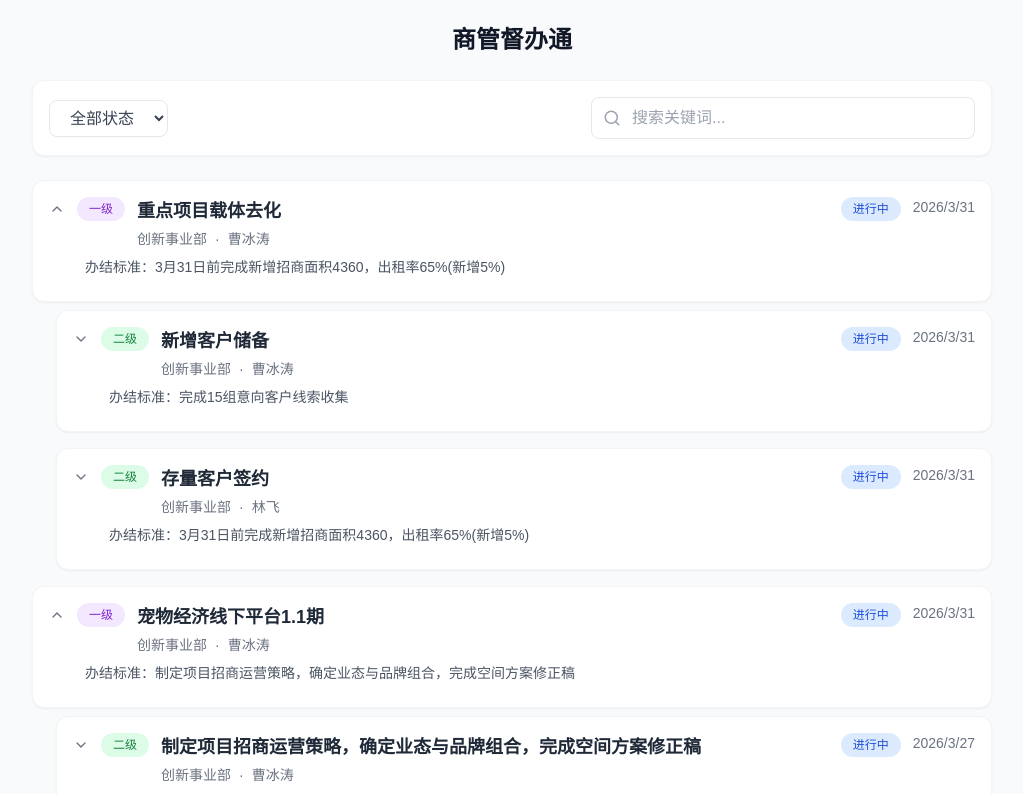
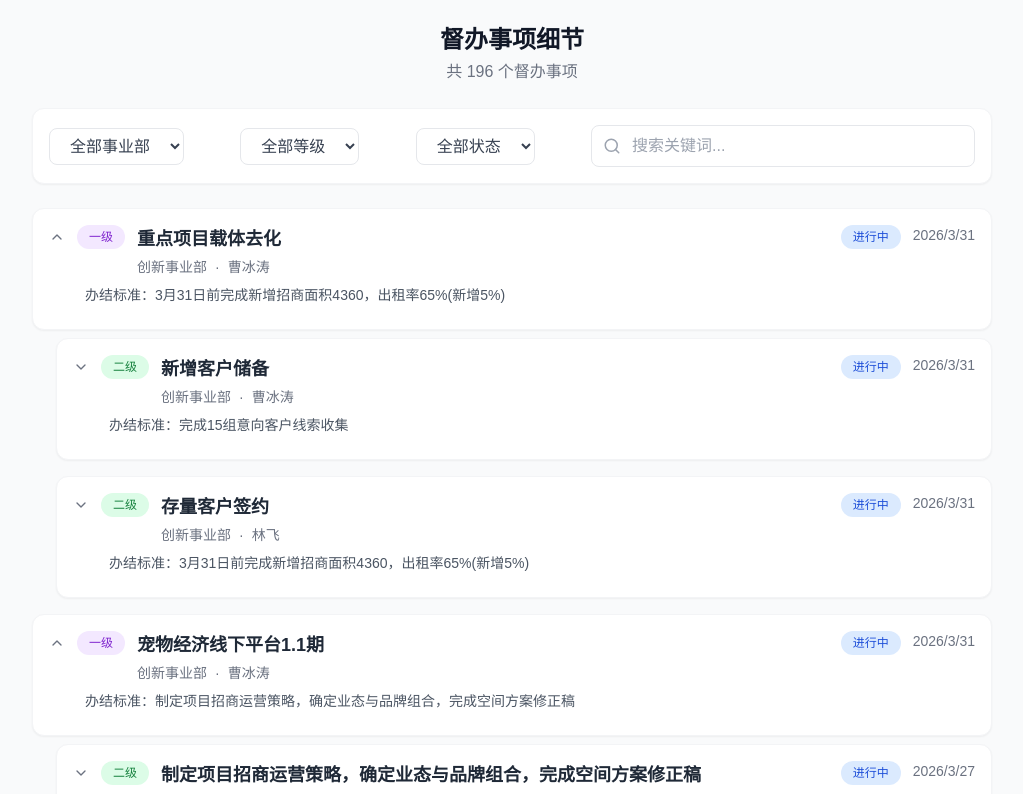
Before and after one commit to stella831/xydb, a Next.js app: page / in a window 1280 px wide. Shown: the top 794 px of the page, without its empty margins (128-1151 px from the left). Built offline with nearby package versions, Linux system fonts and the light colour scheme.

Commit message:
Update page.tsx

```diff
--- a/app/page.tsx
+++ b/app/page.tsx
@@ -1,7 +1,6 @@
 'use client'
 import { useState, useMemo } from 'react'
 
-// 督办事项类型定义
 type TaskLevel = '一级' | '二级' | '三级'
 type TaskStatus = '进行中' | '已完成'
 
@@ -18,7 +17,6 @@ interface TaskItem {
   children?: TaskItem[]
 }
 
-// 完整督办数据（从截图完整提取）
 const taskData: TaskItem[] = [
   {
     id: 'task-1',
@@ -326,26 +324,24 @@ const taskData: TaskItem[] = [
   }
 ]
 
-// 级别颜色配置
 const levelColorMap: Record<TaskLevel, string> = {
   '一级': 'bg-purple-100 text-purple-700',
   '二级': 'bg-green-100 text-green-700',
   '三级': 'bg-orange-100 text-orange-700',
 }
 
-// 状态颜色配置
 const statusColorMap: Record<TaskStatus, string> = {
   '进行中': 'bg-blue-100 text-blue-700',
   '已完成': 'bg-green-100 text-green-700',
 }
 
 export default function SupervisePage() {
-  // 状态管理
   const [searchKeyword, setSearchKeyword] = useState('')
   const [statusFilter, setStatusFilter] = useState<'全部' | TaskStatus>('全部')
+  const [deptFilter, setDeptFilter] = useState('全部')
+  const [levelFilter, setLevelFilter] = useState<'全部' | TaskLevel>('全部')
   const [expandedIds, setExpandedIds] = useState<Set<string>>(new Set(taskData.map(item => item.id)))
 
-  // 展开/折叠切换
   const toggleExpand = (id: string) => {
     const newExpanded = new Set(expandedIds)
     if (newExpanded.has(id)) {
@@ -356,7 +352,6 @@ export default function SupervisePage() {
     setExpandedIds(newExpanded)
   }
 
-  // 详情展开/折叠
   const [descExpandedIds, setDescExpandedIds] = useState<Set<string>>(new Set())
   const toggleDescExpand = (id: string) => {
     const newExpanded = new Set(descExpandedIds)
@@ -368,11 +363,9 @@ export default function SupervisePage() {
     setDescExpandedIds(newExpanded)
   }
 
-  // 筛选数据
   const filteredData = useMemo(() => {
     const filterTask = (tasks: TaskItem[]): TaskItem[] => {
       return tasks.filter(task => {
-        // 关键词匹配
         const matchKeyword = searchKeyword === ''
           ? true
           : task.title.includes(searchKeyword)
@@ -381,13 +374,12 @@ export default function SupervisePage() {
             || task.finishStandard.includes(searchKeyword)
             || (task.description && task.description.includes(searchKeyword))
 
-        // 状态匹配
         const matchStatus = statusFilter === '全部' ? true : task.status === statusFilter
-
-        // 子项匹配
+        const matchDept = deptFilter === '全部' ? true : task.department === deptFilter
+        const matchLevel = levelFilter === '全部' ? true : task.level === levelFilter
         const hasMatchChildren = task.children ? filterTask(task.children).length > 0 : false
 
-        return (matchKeyword && matchStatus) || hasMatchChildren
+        return (matchKeyword && matchStatus && matchDept && matchLevel) || hasMatchChildren
       }).map(task => {
         if (!task.children) return task
         return {
@@ -397,9 +389,8 @@ export default function SupervisePage() {
       })
     }
     return filterTask(taskData)
-  }, [searchKeyword, statusFilter])
+  }, [searchKeyword, statusFilter, deptFilter, levelFilter])
 
-  // 递归渲染任务项
   const renderTaskItem = (task: TaskItem, level: number = 0) => {
     const isExpanded = expandedIds.has(task.id)
     const isDescExpanded = descExpandedIds.has(task.id)
@@ -408,9 +399,7 @@ export default function SupervisePage() {
     return (
       <div key={task.id} className={`mb-4 ${level > 0 ? 'ml-6' : ''}`}>
         <div className="bg-white rounded-xl shadow-sm border border-gray-100 p-4">
-          {/* 任务头部 */}
           <div className="flex items-start gap-3 mb-2">
-            {/* 展开箭头 */}
             <button
               onClick={() => toggleExpand(task.id)}
               className={`mt-1 text-gray-500 transition-transform ${isExpanded ? 'rotate-180' : ''}`}
@@ -420,12 +409,10 @@ export default function SupervisePage() {
               </svg>
             </button>
 
-            {/* 级别标签 */}
             <span className={`px-3 py-1 rounded-full text-xs font-medium ${levelColorMap[task.level]}`}>
               {task.level}
             </span>
 
-            {/* 标题 */}
             <div className="flex-1">
               <h3 className="text-lg font-semibold text-gray-800">{task.title}</h3>
               <div className="flex flex-wrap gap-2 mt-1 text-sm text-gray-500">
@@ -435,16 +422,13 @@ export default function SupervisePage() {
               </div>
             </div>
 
-            {/* 状态标签 */}
             <span className={`px-3 py-1 rounded-full text-xs font-medium ${statusColorMap[task.status]}`}>
               {task.status}
             </span>
 
-            {/* 截止日期 */}
             <span className="text-sm text-gray-500 whitespace-nowrap">{task.deadline}</span>
           </div>
 
-          {/* 办结标准 */}
           <div className="ml-9 mb-2">
             <p className="text-sm text-gray-600">
               <span className="font-medium">办结标准：</span>
@@ -452,7 +436,6 @@ export default function SupervisePage() {
             </p>
           </div>
 
-          {/* 情况说明（可展开） */}
           {task.description && (
             <div className="ml-9 mb-1">
               <div className="text-sm text-gray-600">
@@ -469,7 +452,6 @@ export default function SupervisePage() {
           )}
         </div>
 
-        {/* 子任务 */}
         {hasChildren && isExpanded && (
           <div className="mt-2">
             {task.children!.map(child => renderTaskItem(child, level + 1))}
@@ -481,12 +463,32 @@ export default function SupervisePage() {
 
   return (
     <div className="min-h-screen bg-gray-50 py-6 px-4 md:px-8 max-w-5xl mx-auto">
-      {/* 页面标题 */}
-      <h1 className="text-2xl font-bold text-gray-900 mb-6 text-center">商管督办通</h1>
+      <div className="mb-6">
+        <h1 className="text-2xl font-bold text-gray-900 text-center">督办事项细节</h1>
+        <p className="text-gray-500 text-center mt-1">共 196 个督办事项</p>
+      </div>
 
-      {/* 筛选栏 */}
       <div className="bg-white rounded-xl shadow-sm border border-gray-100 p-4 mb-6 flex flex-col md:flex-row gap-4 items-center justify-between">
-        {/* 状态筛选 */}
+        <select
+          value={deptFilter}
+          onChange={(e) => setDeptFilter(e.target.value)}
+          className="px-4 py-2 border border-gray-200 rounded-lg bg-white text-gray-700 focus:outline-none focus:ring-2 focus:ring-blue-500"
+        >
+          <option value="全部">全部事业部</option>
+          <option value="创新事业部">创新事业部</option>
+        </select>
+
+        <select
+          value={levelFilter}
+          onChange={(e) => setLevelFilter(e.target.value as any)}
+          className="px-4 py-2 border border-gray-200 rounded-lg bg-white text-gray-700 focus:outline-none focus:ring-2 focus:ring-blue-500"
+        >
+          <option value="全部">全部等级</option>
+          <option value="一级">一级</option>
+          <option value="二级">二级</option>
+          <option value="三级">三级</option>
+        </select>
+
         <select
           value={statusFilter}
           onChange={(e) => setStatusFilter(e.target.value as any)}
@@ -497,7 +499,6 @@ export default function SupervisePage() {
           <option value="已完成">已完成</option>
         </select>
 
-        {/* 搜索框 */}
         <div className="relative w-full md:w-96">
           <input
             type="text"
@@ -524,7 +525,6 @@ export default function SupervisePage() {
         </div>
       </div>
 
-      {/* 任务列表 */}
       <div>
         {filteredData.length > 0 ? (
           filteredData.map(task => renderTaskItem(task))
```
